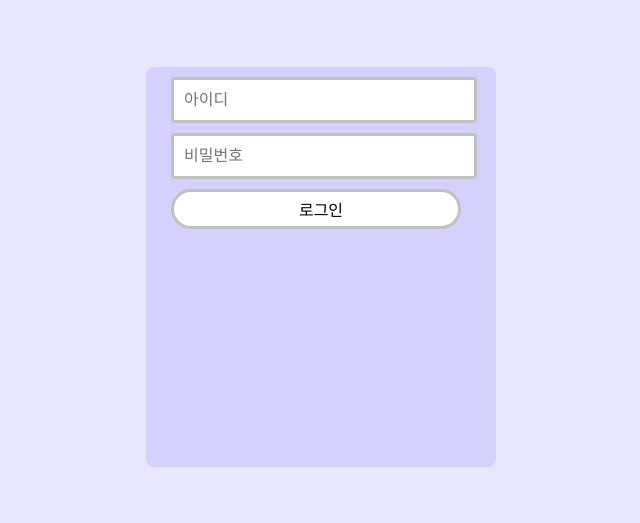
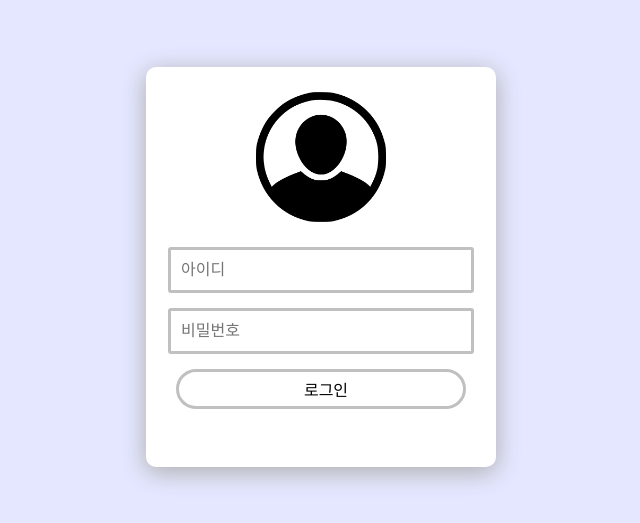
Before and after one commit to D0KKAEl3I/WebMaker, a Next.js app in the folder client-side/: page /Auth/signin in a window 1280 px wide. Shown: the part 103-626 px from the top of the page, without its empty margins (319-959 px from the left). Built offline with nearby package versions, Linux system fonts and the light colour scheme.

Commit message:
signin style 수정

```diff
--- a/client-side/src/layouts/SignIn/index.js
+++ b/client-side/src/layouts/SignIn/index.js
@@ -15,6 +15,7 @@ export default function SignIn() {
     return (
         <div className={styles.container}>
             <form className={styles.loginbox} onSubmit={signinToServer}>
+            <img src="/img/login.png"></img>
                 <input name="id" type="text" placeholder="아이디"></input>
                 <input name="password" type="password" placeholder="비밀번호 "></input>
                 {/* <label><input type="checkbox" name="stilllogin" className={styles.checkbox}></input>아이디 저장</label> */}
--- a/client-side/src/layouts/SignIn/signin.module.css
+++ b/client-side/src/layouts/SignIn/signin.module.css
@@ -3,12 +3,20 @@
     height: 100vw;
 }
 
+.loginbox>img {
+    width: 130px;
+    margin-top: 25px;
+    margin-bottom: 10px;
+}
+
 .loginbox {
     width: 350px;
     height: 400px;
-    background-color: rgba(187, 182, 255, 0.418);
+    background-color: rgb(255, 255, 255);
+    box-shadow: 0px 5px 24px rgb(172, 172, 172);
     margin: 170px auto 0 auto;
-    border-radius: 8px;
+    border-radius: 10px;
+    text-align: center;
 }
 
 .loginbox>input {
@@ -18,10 +26,13 @@
     height: 40px;
     border-radius: 3px;
     font-size: 16px;
-    margin-top: 10px;
-    margin-left: 25px;
+    margin-top: 15px;
     padding-left: 10px;
     transition: .2s;
+}
+
+.loginbox>input:nth-child(1) {
+    margin-top: 100px;
 }
 
 .loginbox>input:focus {
```
